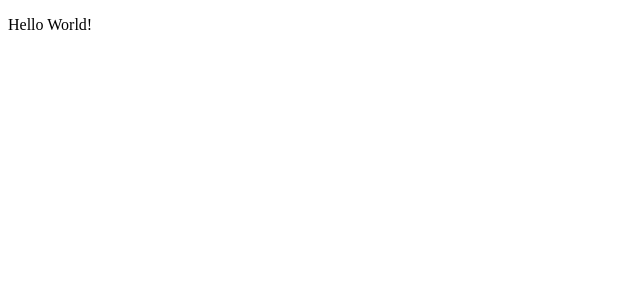
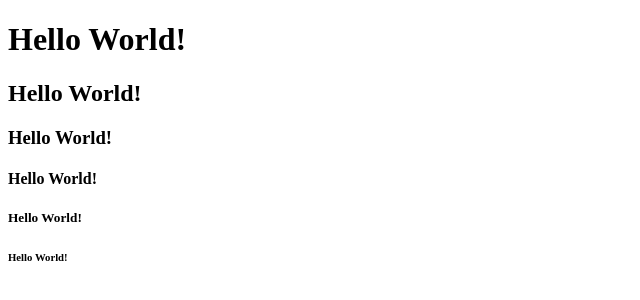
Before and after one commit to madzamador/WEB_DEV_LEC_IS_2425, a plain HTML site: page IS.HTML in a window 1280 px wide. Shown: the whole page, without its empty margins (0-640 px from the left). Drawn offline with Linux system fonts and the light colour scheme.

Commit message:
Update IS.HTML

```diff
--- a/IS.HTML
+++ b/IS.HTML
@@ -6,6 +6,11 @@
         </title>
     </head>
     <body>
-        <p> Hello World!</p>
+        <p> <H1>Hello World!</H1> </p>
+         <p> <H2>Hello World!</H2> </p>
+          <p> <H3>Hello World!</H3> </p>
+           <p> <H4>Hello World!</H4> </p>
+            <p> <H5>Hello World!</H5> </p>
+             <p> <H6>Hello World!</H6> </p>
     </body>
 </html>
```
